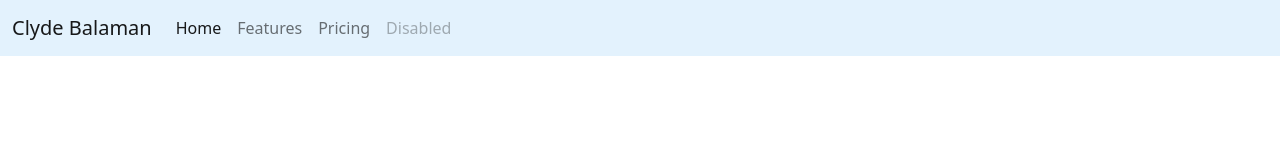
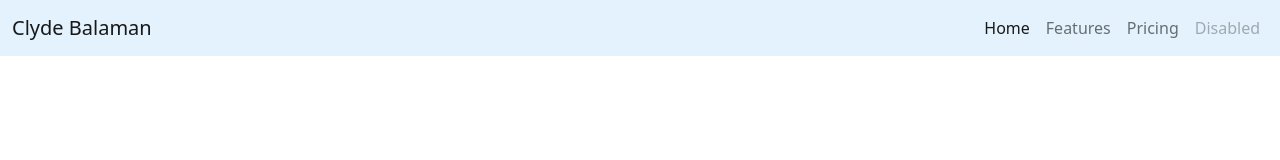
Before and after one commit to cbatuic/clydebalaman, a plain HTML site: page responsive.html in a window 1280 px wide. Drawn offline with nearby package versions, Linux system fonts and the light colour scheme.

Commit message:
Update responsive.html

```diff
--- a/responsive.html
+++ b/responsive.html
@@ -15,12 +15,12 @@
 <body>
   <!-- your content here... -->
   <nav class="navbar navbar-expand-lg navbar-light" style="background-color: #e3f2fd;">
- <div class="container-fluid justify-content-end">
+ <div class="container-fluid">
     <a class="navbar-brand" href="#">Clyde Balaman</a>
     <button class="navbar-toggler" type="button" data-bs-toggle="collapse" data-bs-target="#navbarNav" aria-controls="navbarNav" aria-expanded="false" aria-label="Toggle navigation">
       <span class="navbar-toggler-icon"></span>
     </button>
-    <div class="collapse navbar-collapse" id="navbarNav">
+    <div class="collapse navbar-collapse justify-content-end" id="navbarNav">
       <ul class="navbar-nav">
         <li class="nav-item">
           <a class="nav-link active" aria-current="page" href="#">Home</a>
```
